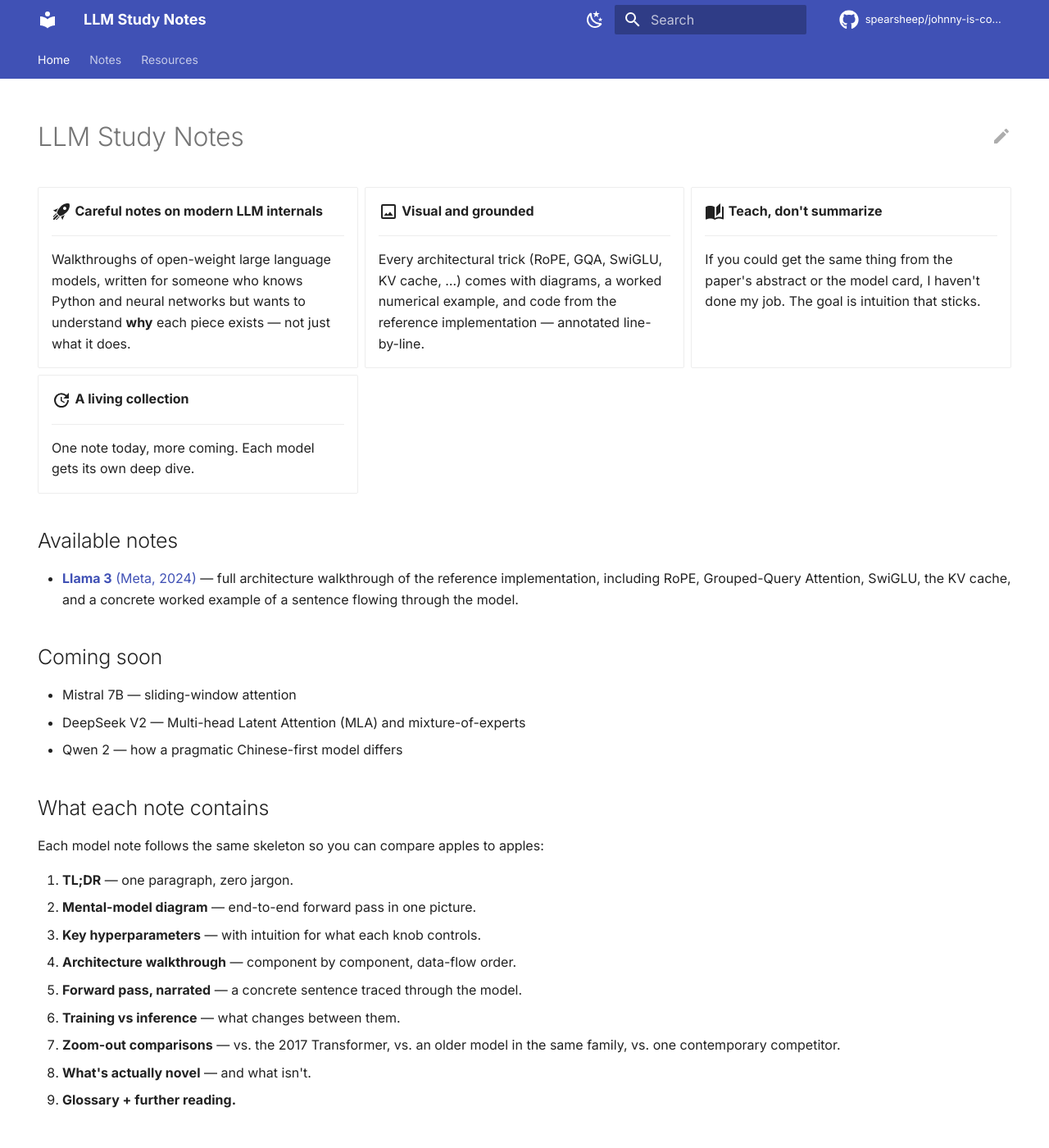
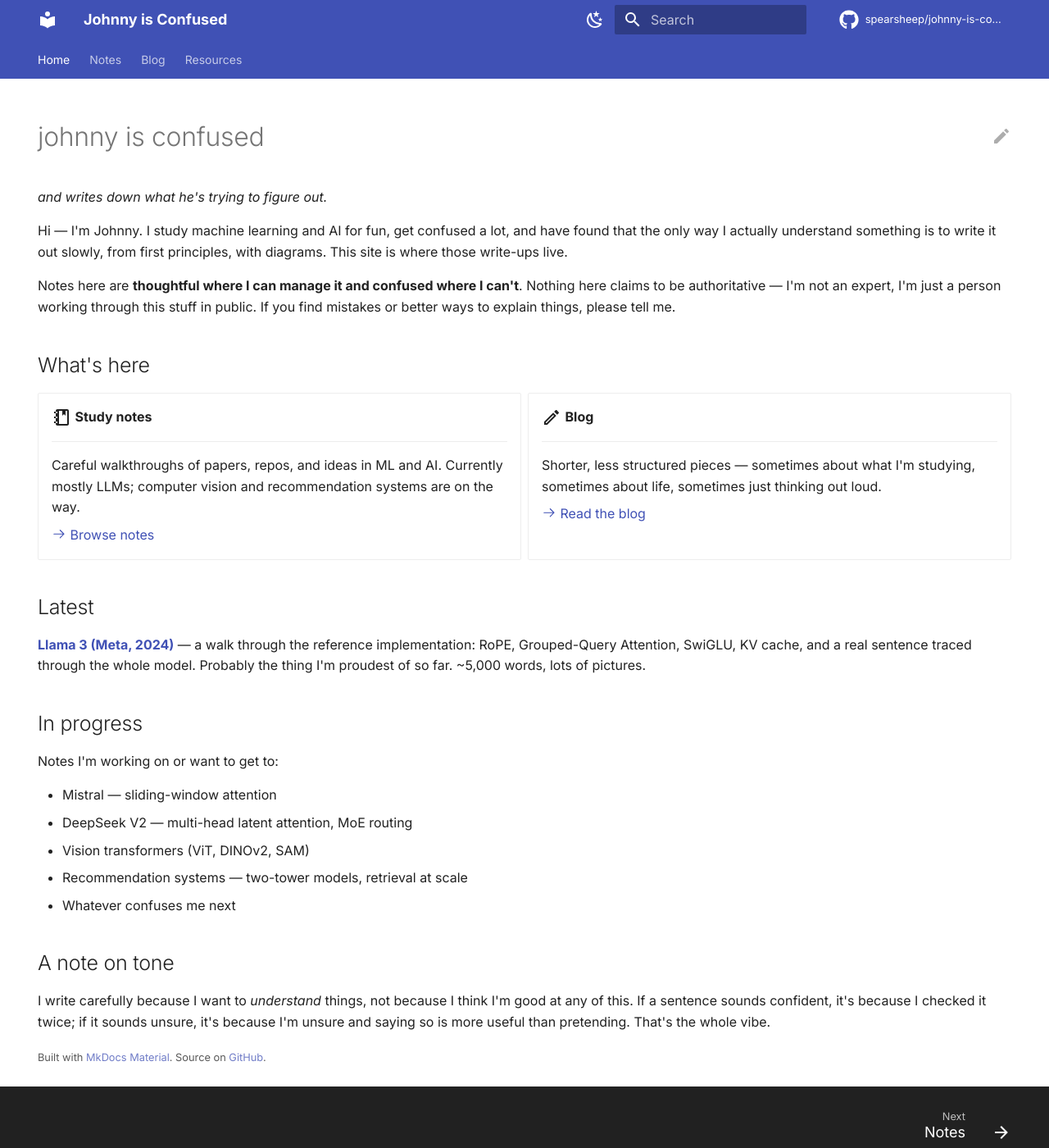
Before and after one commit to spearsheep/johnny-is-confused, an MkDocs documentation site: the page built from docs/index.md, in a window 1280 px wide and 1400 px high. Shown: the whole window at 82% size. Built offline with MkDocs 1.6.1 and Material for MkDocs 9.7.7, drawn with Linux system fonts in a browser that asks for light colours; comment, search, counter and statistics services are not loaded; some of the changed text lies outside the part shown.

Commit message:
Rebrand to "Johnny is Confused" with broader scope
- Site title, description, and voice reworked: self-deprecating, humble,
  honest. "Notes on things I'm trying to figure out" rather than
  "pedagogical study guide."
- Scope broadened beyond LLMs — now covers ML/AI generally (future: CV,
  recsys, etc.), with LLMs as the first published area.
- Added a Blog section for shorter, less-structured pieces.
- Added overview pages for Notes and Blog sections (/notes/, /blog/).
- Updated README to match voice; kept local-dev instructions + license.

```diff
--- a/docs/index.md
+++ b/docs/index.md
@@ -4,74 +4,67 @@ hide:
   - toc
 ---
 
-# LLM Study Notes
+# johnny is confused
+
+*and writes down what he's trying to figure out.*
+
+Hi — I'm Johnny. I study machine learning and AI for fun, get confused a lot,
+and have found that the only way I actually understand something is to write
+it out slowly, from first principles, with diagrams. This site is where those
+write-ups live.
+
+Notes here are **thoughtful where I can manage it and confused where I
+can't**. Nothing here claims to be authoritative — I'm not an expert, I'm
+just a person working through this stuff in public. If you find mistakes or
+better ways to explain things, please tell me.
+
+## What's here
 
 <div class="grid cards" markdown>
 
--   :material-rocket-launch:{ .lg .middle } __Careful notes on modern LLM internals__
+-   :material-notebook-outline:{ .lg .middle } __Study notes__
 
     ---
 
-    Walkthroughs of open-weight large language models, written for someone who
-    knows Python and neural networks but wants to understand **why** each piece
-    exists — not just what it does.
+    Careful walkthroughs of papers, repos, and ideas in ML and AI. Currently
+    mostly LLMs; computer vision and recommendation systems are on the way.
 
--   :material-image-outline:{ .lg .middle } __Visual and grounded__
+    [:octicons-arrow-right-24: Browse notes](notes/index.md)
+
+-   :material-pencil-outline:{ .lg .middle } __Blog__
 
     ---
 
-    Every architectural trick (RoPE, GQA, SwiGLU, KV cache, …) comes with
-    diagrams, a worked numerical example, and code from the reference
-    implementation — annotated line-by-line.
+    Shorter, less structured pieces — sometimes about what I'm studying,
+    sometimes about life, sometimes just thinking out loud.
 
--   :material-book-open-page-variant:{ .lg .middle } __Teach, don't summarize__
-
-    ---
-
-    If you could get the same thing from the paper's abstract or the model
-    card, I haven't done my job. The goal is intuition that sticks.
-
--   :material-update:{ .lg .middle } __A living collection__
-
-    ---
-
-    One note today, more coming. Each model gets its own deep dive.
+    [:octicons-arrow-right-24: Read the blog](blog/index.md)
 
 </div>
 
-## Available notes
+## Latest
 
-- [**Llama 3** (Meta, 2024)](notes/llama3.md) — full architecture walkthrough of the
-  reference implementation, including RoPE, Grouped-Query Attention, SwiGLU,
-  the KV cache, and a concrete worked example of a sentence flowing through
-  the model.
+**[Llama 3 (Meta, 2024)](notes/llama3.md)** — a walk through the reference
+implementation: RoPE, Grouped-Query Attention, SwiGLU, KV cache, and a real
+sentence traced through the whole model. Probably the thing I'm proudest of
+so far. ~5,000 words, lots of pictures.
 
-## Coming soon
+## In progress
 
-- Mistral 7B — sliding-window attention
-- DeepSeek V2 — Multi-head Latent Attention (MLA) and mixture-of-experts
-- Qwen 2 — how a pragmatic Chinese-first model differs
+Notes I'm working on or want to get to:
 
-## What each note contains
+- Mistral — sliding-window attention
+- DeepSeek V2 — multi-head latent attention, MoE routing
+- Vision transformers (ViT, DINOv2, SAM)
+- Recommendation systems — two-tower models, retrieval at scale
+- Whatever confuses me next
 
-Each model note follows the same skeleton so you can compare apples to apples:
+## A note on tone
 
-1. **TL;DR** — one paragraph, zero jargon.
-2. **Mental-model diagram** — end-to-end forward pass in one picture.
-3. **Key hyperparameters** — with intuition for what each knob controls.
-4. **Architecture walkthrough** — component by component, data-flow order.
-5. **Forward pass, narrated** — a concrete sentence traced through the model.
-6. **Training vs inference** — what changes between them.
-7. **Zoom-out comparisons** — vs. the 2017 Transformer, vs. an older model in
-   the same family, vs. one contemporary competitor.
-8. **What's actually novel** — and what isn't.
-9. **Glossary + further reading.**
-
-## About
-
-Written by Jun Yu Chen while learning this stuff. If you spot an error, a
-confusion, or a better intuition, please open an issue — I'd rather get it
-right than save face.
+I write carefully because I want to *understand* things, not because I think
+I'm good at any of this. If a sentence sounds confident, it's because I
+checked it twice; if it sounds unsure, it's because I'm unsure and saying so
+is more useful than pretending. That's the whole vibe.
 
 <small>Built with [MkDocs Material](https://squidfunk.github.io/mkdocs-material/).
-Source Markdown on [GitHub](https://github.com/spearsheep/johnny-is-confused).</small>
+Source on [GitHub](https://github.com/spearsheep/johnny-is-confused).</small>
--- a/mkdocs.yml
+++ b/mkdocs.yml
@@ -1,6 +1,6 @@
-site_name: LLM Study Notes
-site_description: Careful, pedagogical study notes on modern LLM architectures — RoPE, GQA, SwiGLU, KV cache, and more.
-site_author: Jun Yu Chen
+site_name: Johnny is Confused
+site_description: Notes and blog posts on machine learning, AI, and whatever else I'm trying to figure out. Not authoritative — just writing it out until I understand it.
+site_author: Johnny (Jun Yu Chen)
 # TODO: update these two once you create the GitHub repo and enable Pages.
 site_url: https://spearsheep.github.io/johnny-is-confused/
 repo_name: spearsheep/johnny-is-confused
@@ -58,9 +58,12 @@ theme:
 nav:
   - Home: index.md
   - Notes:
-    - Llama 3 (Meta, 2024): notes/llama3.md
+    - notes/index.md
+    - "Llama 3 (Meta, 2024)": notes/llama3.md
+  - Blog:
+    - blog/index.md
   - Resources:
-    - Study-notes prompt: notes/study-notes-prompt.md
+    - "Study-notes prompt": notes/study-notes-prompt.md
 
 markdown_extensions:
   # Sane defaults
@@ -112,5 +115,5 @@ extra:
   generator: false  # hide "Made with Material for MkDocs" if you prefer clean footer
 
 copyright: >
-  Copyright &copy; 2026 Jun Yu Chen —
-  <a href="#__consent">Change cookie settings</a>
+  Written by Johnny (Jun Yu Chen) — read freely, share freely,
+  please don't resell without asking.
```
Also changed, not shown: README.md (+64 -46 lines), docs/blog/index.md (added, +18 -0 lines), docs/notes/index.md (added, +63 -0 lines).
